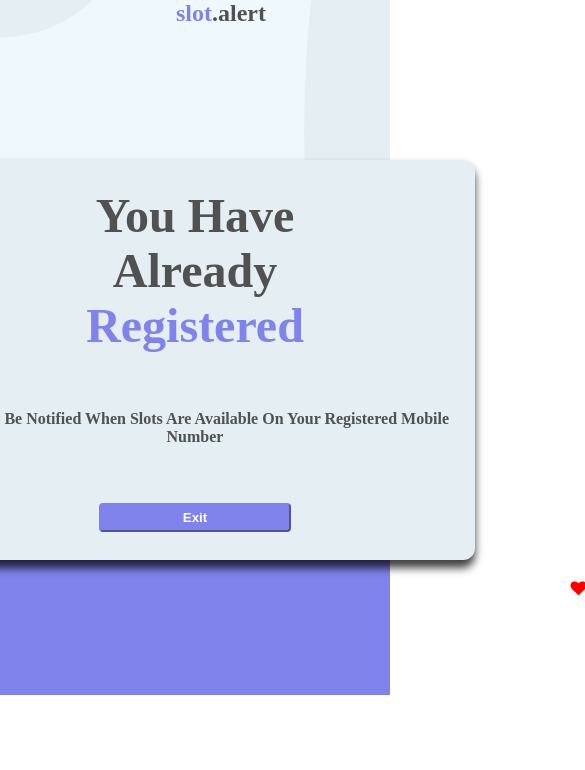
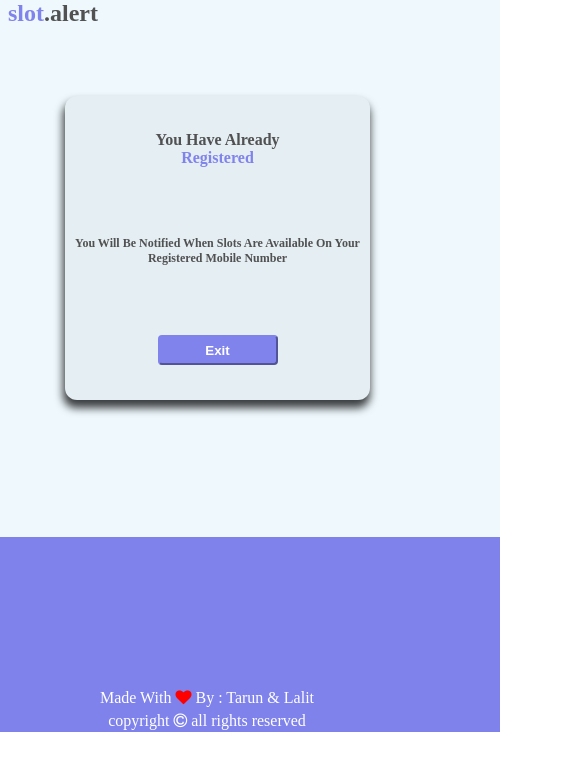
Before and after one commit to tarunpandey23/slot.alert, a plain HTML site: page message.html in a window 390 px wide. Shown: the top 770 px of the page, 585 px wide, since content can reach past the window. Drawn offline with Linux system fonts and the light colour scheme.

Commit message:
trying to make it responsive

```diff
--- a/message.css
+++ b/message.css
@@ -1,9 +1,9 @@
-*{
+* {
   margin: 0;
   padding: 0;
   box-sizing: border-box;
 }
-.container{
+.container {
   /* border: 1px solid red; */
   display: flex;
   text-align: center;
@@ -12,61 +12,54 @@
   height: 500px;
   place-items: center;
   background-color: #eef8fd;
-
 }
-.name{
+.name {
   position: absolute;
   top: 0;
-    left:11rem;
+  left: 11rem;
   color: #8083eb;
   font-weight: bold;
   font-size: 1.5rem;
 }
-.name span{
-    color:#515151 ;
+.name span {
+  color: #515151;
 }
-.box{
+.box {
   /* border: 2px solid red; */
   width: 35rem;
   height: 25rem;
   position: absolute;
-    top:10rem;
+  top: 10rem;
   z-index: 2;
-    background-color:#e4eef3 ;
-    box-shadow: -1px 7px 9px 1px rgba(0,0,0,0.75);
+  background-color: #e4eef3;
+  box-shadow: -1px 7px 9px 1px rgba(0, 0, 0, 0.75);
   border-radius: 12px;
   display: flex;
   justify-content: center;
   flex-direction: column;
   justify-content: space-around;
-    /* opacity:0.9; */
-
-
 }
-.heading{
+.heading {
   margin: 0 auto;
   width: 60%;
 }
-.heading h1{
-    color:#515151;
+.heading h1 {
+  color: #515151;
   font-size: 3rem;
   font-weight: bolder;
   text-transform: capitalize;
 }
-.heading h1 span{
-    color:#8083eb;
+.heading h1 span {
+  color: #8083eb;
   text-transform: capitalize;
-
 }
-.message p{
+.message p {
   font-weight: bold;
   text-transform: capitalize;
-    color:#515151 ;
-
-
+  color: #515151;
 }
 
-.buttons button{
+.buttons button {
   height: 1.8rem;
   width: 12rem;
   border-radius: 4px;
@@ -74,67 +67,130 @@
   cursor: pointer;
   font-weight: bold;
 }
-.buttons button a{
+.buttons button a {
   text-decoration: none;
   color: white;
 }
-.btn1{
-    background-color:#8083eb;
-    border-color:#8083eb;
+.btn1 {
+  background-color: #8083eb;
+  border-color: #8083eb;
 }
-.footer{
+.footer {
   border: 2px sold red;
   height: 195px;
   width: 100vw;
   background-color: #7f82eb;
   position: relative;
 }
-.text{
+.text {
   display: flex;
   justify-content: center;
   text-align: center;
   position: absolute;
-    bottom:25px;
-
+  bottom: 25px;
 }
-  .text p{
+.text p {
   color: white;
   margin-left: 35rem;
   text-transform: capitalize;
 }
-  .text p i{
+.text p i {
   color: red;
 }
-.copyright_line{
-
+.copyright_line {
   display: flex;
   justify-content: center;
   text-align: center;
   position: absolute;
   bottom: 0;
 }
-.copyright_line p{
+.copyright_line p {
   color: white;
   margin-left: 35rem;
 }
 
-.container::before{
+.container::before {
   content: "";
   position: absolute;
   height: 100vh;
   width: 100%;
-    background-color:#e4eef3 ;
+  background-color: #e4eef3;
   clip-path: circle(20.3% at 0 9%);
-
 }
-.container::after{
+.container::after {
   content: "";
   position: absolute;
   height: 100vh;
   width: 100%;
-    background-color:#e4eef3 ;
+  background-color: #e4eef3;
   /* clip-path: circle(34.0% at 100% 30%); */
   clip-path: ellipse(22% 40% at 100% 36%);
+}
+@media screen and (max-width: 500px) {
+  .container::before,
+  .container::after {
+    display: none;
+  }
+  .container {
+    width: 500px;
+    height: 537px;
+    display: flex;
+    justify-content: center;
+  }
+  .name {
+    position: absolute;
+    left: 8px;
+  }
+  .box {
+    /* border: 2px solid red; */
+    /* border: 2px solid red; */
+    width: 305px;
+    height: 304px;
+    position: absolute;
+    top: 6rem;
+    left: 65px;
+    z-index: 2;
+    background-color: #e4eef3;
+    box-shadow: -1px 7px 9px 1px rgb(0 0 0 / 75%);
+    border-radius: 12px;
+    display: flex;
 
-
+    justify-content: space-around;
   }
+  .heading {
+    margin: 0 auto;
+    width: 125px;
+  }
+  .heading h1 {
+    font-size: 1rem;
+  }
+  .message p {
+    font-weight: bold;
+    text-transform: capitalize;
+    color: #515151;
+    font-size: 12px;
+  }
+  .buttons button {
+    height: 30px;
+    width: 120px;
+  }
+  .footer {
+    width: 500px;
+  }
+  .text {
+    position: absolute;
+    bottom: 25px;
+    right: 173px;
+  }
+  .text p {
+    width: 15rem;
+  }
+  .copyright_line {
+    position: absolute;
+    bottom: 2px;
+    right: 173px;
+  }
+  .copyright_line p {
+    width: 15rem;
+  }
+}
```
Lines whose indentation alone changed are shown as unchanged.
